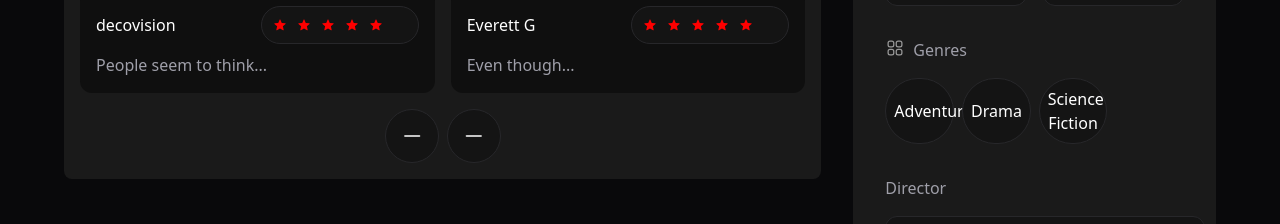
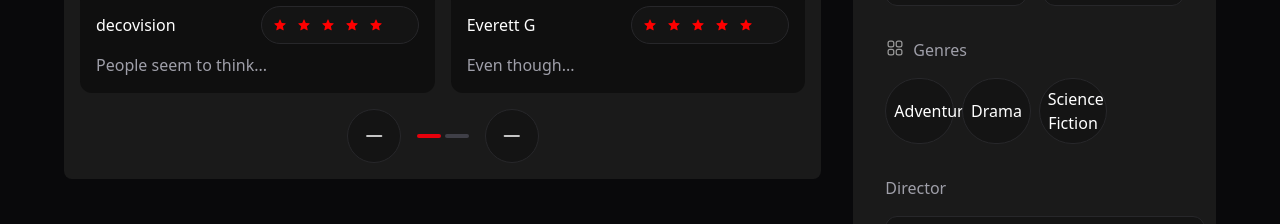
Before and after one commit to AntonBerest/movie-app, a Next.js app: page /movies/123 in a window 1280 px wide. Shown: the part 1320-1544 px from the top of the page. Built offline with nearby package versions, Linux system fonts and the light colour scheme.

Commit message:
movie page (transition)

```diff
--- a/components/Categories.tsx
+++ b/components/Categories.tsx
@@ -1,5 +1,6 @@
 'use client'
 import { useState } from 'react'
+import Link from 'next/link'
 
 export default function Categories() {
   const categories = [
@@ -117,7 +118,11 @@ export default function Categories() {
 
       <div className="grid grid-cols-1 sm:grid-cols-2 lg:grid-cols-5 gap-4 mt-6">
         {visible.map((category, index) => (
-          <div key={index} className="bg-zinc-900 rounded-xl p-4">
+          <Link key={index} href="/movies/123">
+            <div
+              key={index}
+              className="bg-zinc-900 rounded-xl p-4 cursor-pointer hover:bg-zinc-800 transition"
+            >
               <div className="grid grid-cols-2 gap-1 mb-4">
                 {category.posters.map((url, i) => (
                   <img
@@ -132,6 +137,7 @@ export default function Categories() {
                 <span>→</span>
               </div>
             </div>
+          </Link>
         ))}
       </div>
     </div>
--- a/components/movie/MovieInfo.tsx
+++ b/components/movie/MovieInfo.tsx
@@ -115,6 +115,16 @@ export default function MovieInfo() {
             >
               <img src="/arrow-left.svg" className="w-5 h-5" />
             </button>
+            <div className="flex gap-1 px-2">
+              {Array.from({
+                length: Math.ceil(reviews.length / reviewsPerPage),
+              }).map((_, i) => (
+                <div
+                  key={i}
+                  className={`h-1 w-6 rounded-full ${i === reviewPage ? 'bg-red-600' : 'bg-zinc-700'}`}
+                />
+              ))}
+            </div>
             <button
               onClick={() => setReviewPage(reviewPage + 1)}
               disabled={(reviewPage + 1) * reviewsPerPage >= reviews.length}
```
Lines whose indentation alone changed are shown as unchanged.
